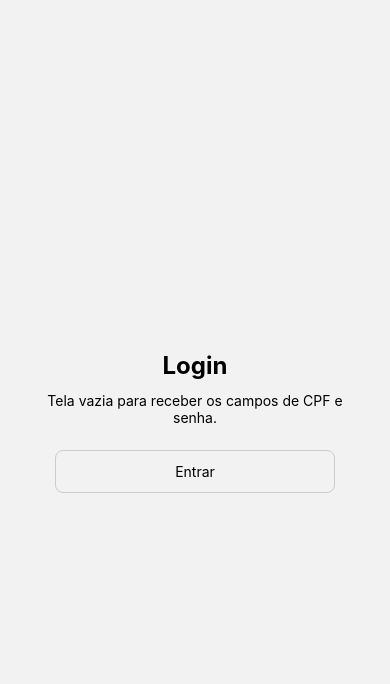
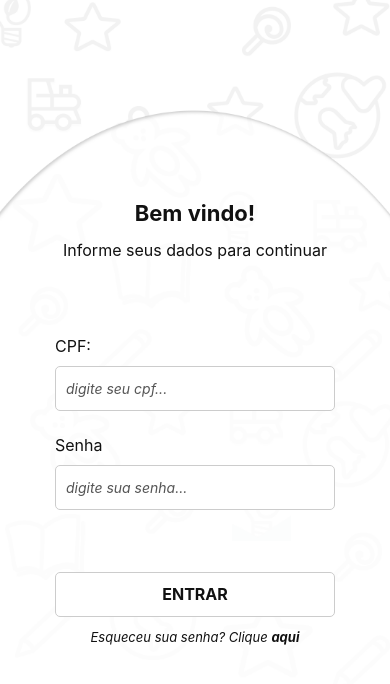
Before and after one commit to amdpaesler/conexo-app, a React Native app: screen /Login in a window 390 px wide. Shown: the top 684 px of the page. Built offline with nearby package versions, Linux system fonts and the light colour scheme.

Commit message:
modificando a tela de Login

```diff
--- a/src/screens/LoginScreen.tsx
+++ b/src/screens/LoginScreen.tsx
@@ -1,17 +1,28 @@
-import React from 'react';
-import { Pressable, StyleSheet, Text } from 'react-native';
+import React, { useState } from 'react';
+import {
+  Image,
+  KeyboardAvoidingView,
+  Platform,
+  Pressable,
+  StyleSheet,
+  Text,
+  TextInput,
+  View,
+} from 'react-native';
 import type { BottomTabScreenProps } from '@react-navigation/bottom-tabs';
 
-import { ScreenContainer } from '../components/ScreenContainer';
 import { saveSession } from '../storage/appStorage';
 import type { RootTabParamList } from '../types/navigation';
 
 type Props = BottomTabScreenProps<RootTabParamList, 'Login'>;
 
 export function LoginScreen({ navigation }: Props) {
+  const [cpf, setCpf] = useState('');
+  const [senha, setSenha] = useState('');
+
   async function handleEnterPress() {
     await saveSession({
-      cpf: '123456789000',
+      cpf: cpf || '123456789000',
       profile: 'responsavel',
       loggedAt: new Date().toISOString(),
     });
@@ -20,34 +31,156 @@ export function LoginScreen({ navigation }: Props) {
   }
 
   return (
-    <ScreenContainer>
-      <Text style={styles.title}>Login</Text>
-      <Text style={styles.text}>Tela vazia para receber os campos de CPF e senha.</Text>
+    <View style={styles.container}>
+      <Image
+        source={require('../../assets/fundo-login.png')}
+        style={styles.background}
+        resizeMode="cover"
+      />
 
-      <Pressable style={styles.button} onPress={handleEnterPress}>
-        <Text>Entrar</Text>
-      </Pressable>
-    </ScreenContainer>
+      <KeyboardAvoidingView
+        style={styles.keyboardView}
+        behavior={Platform.OS === 'ios' ? 'padding' : undefined}
+      >
+        <View style={styles.content}>
+          <Text style={styles.title}>Bem vindo!</Text>
+
+          <Text style={styles.subtitle}>
+            Informe seus dados para continuar
+          </Text>
+
+          <View style={styles.form}>
+            <Text style={styles.label}>CPF:</Text>
+
+            <TextInput
+              style={styles.input}
+              value={cpf}
+              onChangeText={setCpf}
+              placeholder="digite seu cpf..."
+              placeholderTextColor="#555555"
+              keyboardType="numeric"
+              autoCapitalize="none"
+            />
+
+            <Text style={styles.label}>Senha</Text>
+
+            <TextInput
+              style={styles.input}
+              value={senha}
+              onChangeText={setSenha}
+              placeholder="digite sua senha..."
+              placeholderTextColor="#555555"
+              secureTextEntry
+            />
+
+            <Pressable style={styles.button} onPress={handleEnterPress}>
+              <Text style={styles.buttonText}>ENTRAR</Text>
+            </Pressable>
+
+            <Text style={styles.forgotPassword}>
+              Esqueceu sua senha? Clique{' '}
+              <Text style={styles.link}>aqui</Text>
+            </Text>
+          </View>
+        </View>
+      </KeyboardAvoidingView>
+    </View>
   );
 }
 
 const styles = StyleSheet.create({
+  container: {
+    flex: 1,
+    backgroundColor: '#ffffff',
+  },
+
+  background: {
+    position: 'absolute',
+    top: 0,
+    left: 0,
+    right: 0,
+    bottom: 0,
+    width: '100%',
+    height: '100%',
+  },
+
+  keyboardView: {
+    flex: 1,
+  },
+
+  content: {
+    flex: 1,
+    justifyContent: 'center',
+    alignItems: 'center',
+    paddingHorizontal: 30,
+  },
+
   title: {
-    fontSize: 24,
+    fontSize: 22,
     fontWeight: '700',
-    marginBottom: 12,
+    color: '#111111',
+    marginBottom: 14,
   },
-  text: {
+
+  subtitle: {
+    fontSize: 16,
+    color: '#111111',
+    textAlign: 'center',
+    marginBottom: 76,
+  },
+
+  form: {
+    width: '100%',
+    maxWidth: 280,
+  },
+
+  label: {
+    fontSize: 16,
+    color: '#111111',
+    marginBottom: 10,
+  },
+
+  input: {
+    width: '100%',
+    height: 45,
+    borderWidth: 1,
+    borderColor: '#cccccc',
+    borderRadius: 5,
+    backgroundColor: 'rgba(255, 255, 255, 0.9)',
+    paddingHorizontal: 10,
+    fontSize: 14,
+    fontStyle: 'italic',
+    color: '#111111',
     marginBottom: 24,
+  },
+
+  button: {
+    width: '100%',
+    height: 45,
+    borderWidth: 1,
+    borderColor: '#cccccc',
+    borderRadius: 5,
+    backgroundColor: 'rgba(255, 255, 255, 0.9)',
+    alignItems: 'center',
+    justifyContent: 'center',
+    marginTop: 38,
+  },
+
+  buttonText: {
+    fontSize: 16,
+    fontWeight: '700',
+    color: '#111111',
+  },
+
+  forgotPassword: {
+    marginTop: 12,
+    fontSize: 13,
+    fontStyle: 'italic',
+    color: '#111111',
     textAlign: 'center',
   },
-  button: {
-    width: '100%',
-    maxWidth: 280,
-    alignItems: 'center',
-    borderWidth: 1,
-    borderColor: '#cccccc',
-    borderRadius: 8,
-    padding: 12,
+
+  link: {
+    fontWeight: '700',
   },
 });
```
